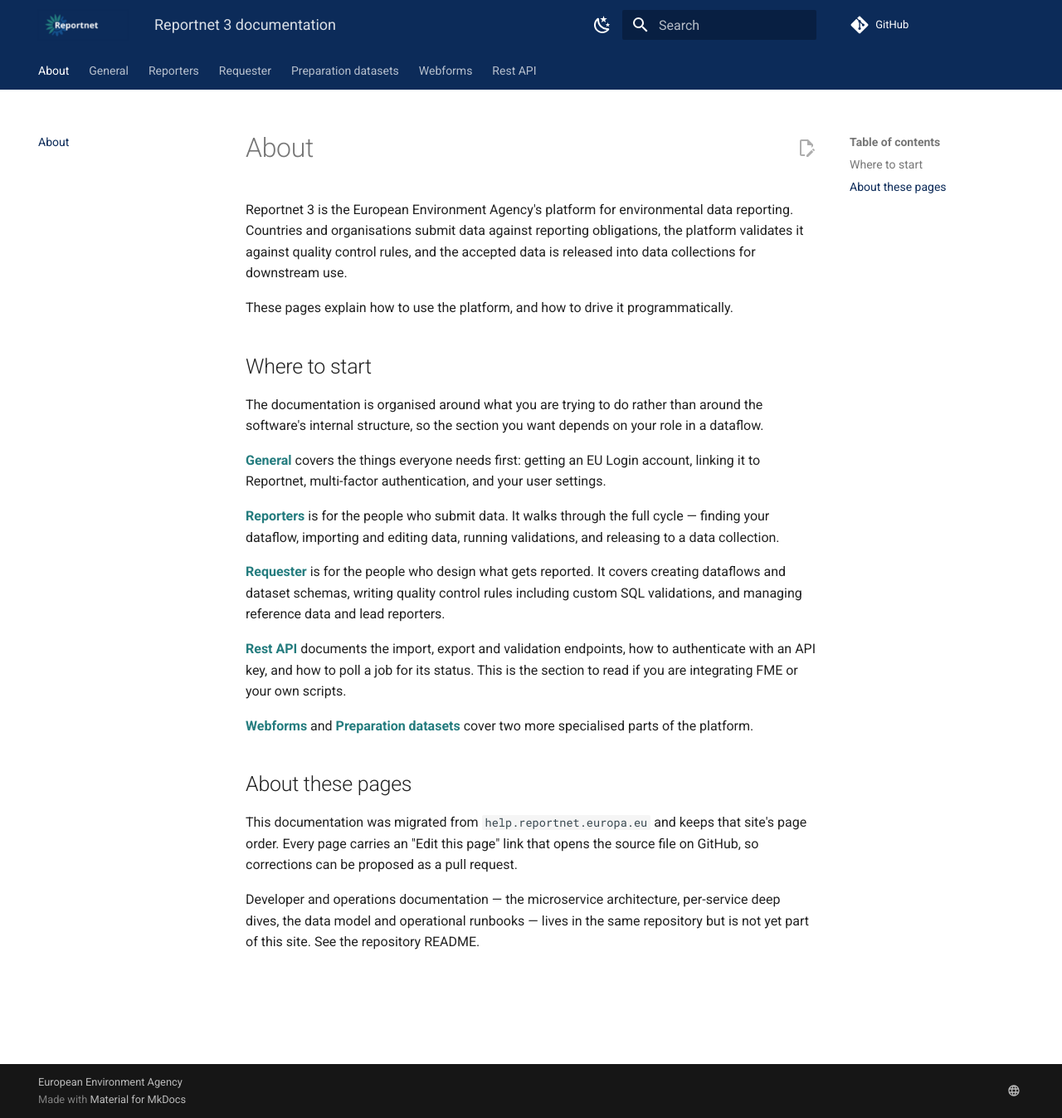
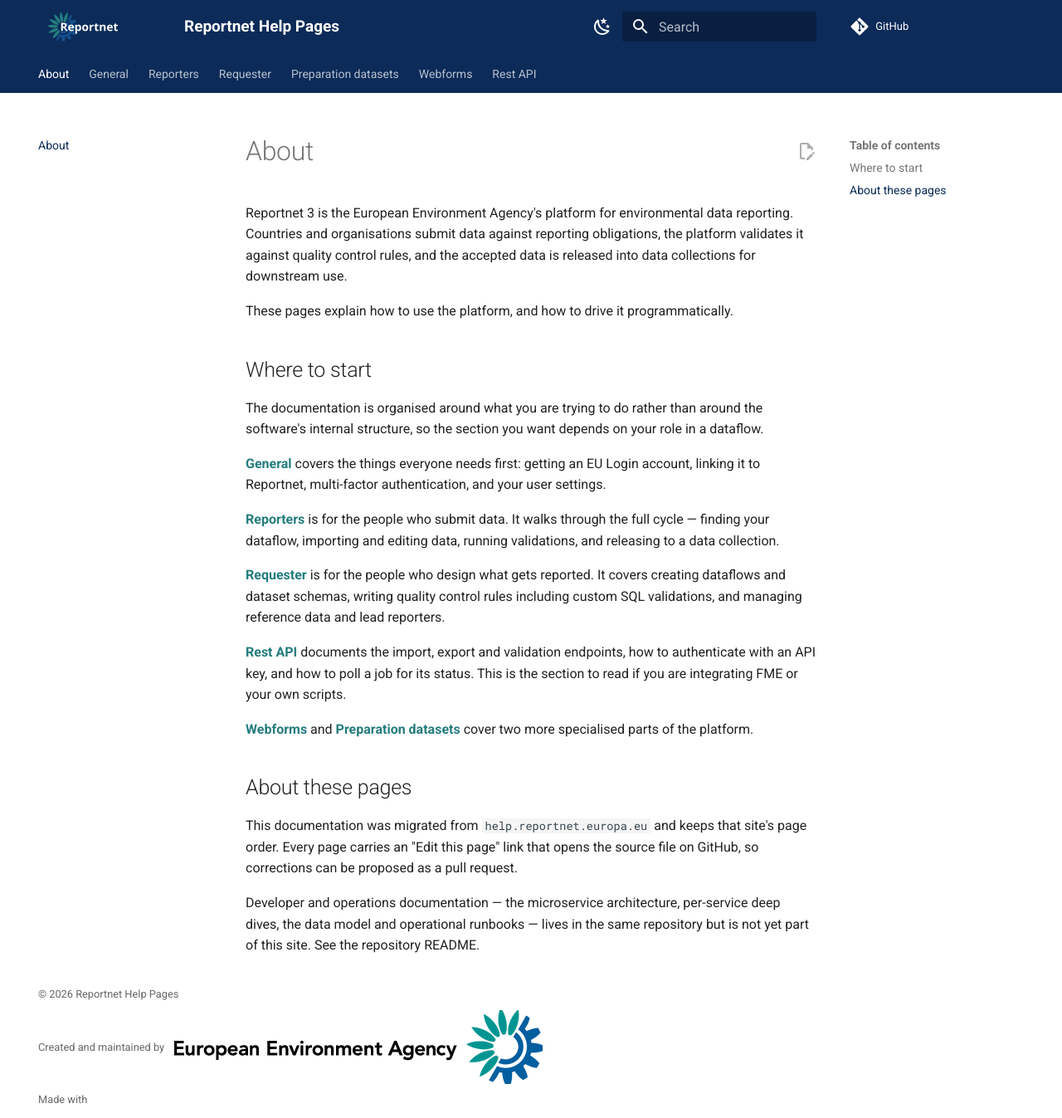
Before and after one commit to eea/eea.help.reportnet3, an MkDocs documentation site: the page built from docs/index.md, in a window 1280 px wide and 1347 px high. Shown: the whole window at 83% size. Built offline with MkDocs 1.6.1 and Material for MkDocs 9.7.7, drawn with Linux system fonts in a browser that asks for light colours; comment, search, counter and statistics services are not loaded.

Commit message:
Match the original help site's title, header logo and footer credit
Site title is now "Reportnet Help Pages", as on the site this replaces.

The header logo is doubled from Material's 1.2rem default to 2.4rem. That is
48px at Material's 20px rem base — exactly the source image's own height, and
so the largest size that stays sharp. No higher-resolution original exists:
the uncropped file on the help site is 170x48, the same height with more
padding. A larger logo needs a larger source asset first.

The logo now links to reportnet.europa.eu via extra.homepage, so it points at
the platform rather than at this site's own home page. The About tab is now
the way back to the documentation home.

The footer reproduces the original credit: copyright line, then "Created and
maintained by" and the EEA logo, bottom left. The year comes from the build
date so it cannot go stale. The EEA logo is black lettering on transparency,
which would be invisible on Material's dark footer strip, so the strip is
white in light mode — showing the mark in its real colours, as the original
does — and the logo is flattened to solid white in dark mode. Flattening uses
brightness(0) before invert(1); invert alone would flip the starburst's teal
and blue to orange and yellow.

The configured copyright string and the duplicate EEA social link are dropped,
both now redundant.

Co-Authored-By: Claude Opus 5 <noreply@anthropic.com>

```diff
--- a/docs/assets/theme/extra.css
+++ b/docs/assets/theme/extra.css
@@ -32,22 +32,110 @@
   color: var(--md-primary-fg-color--light);
 }
 
-/* Material sizes the header logo at 1.2rem, which renders the wordmark in this
- * logo too small to read. The logo is 144x48, so height alone keeps the ratio.
+/* Material sizes the header logo at 1.2rem, which renders this wordmark too
+ * small to read. The logo is 144x48; setting height alone keeps the ratio.
+ * The header is flex and sized by its content, so it grows to fit rather than
+ * clipping. Padding is trimmed back so the extra height goes to the logo
+ * rather than to whitespace around it.
+ *
+ * 2.4rem is 48px at Material's 20px rem base — exactly the source image's own
+ * height, and so the largest size that stays sharp. There is no
+ * higher-resolution original: the uncropped file on the help site is 170x48,
+ * the same height with more padding. Going beyond this upscales and blurs. If
+ * a larger logo is ever wanted, a bigger source asset has to come first.
  */
-.md-header__button.md-logo img {
-  height: 1.8rem;
+.md-header__button.md-logo {
+  padding: 0.2rem 0.4rem;
+  margin: 0.2rem;
+}
+
+.md-header__button.md-logo img,
+.md-header__button.md-logo svg {
+  height: 2.4rem;
   width: auto;
 }
 
-/* The logo already carries the product name, so the site title beside it is
- * redundant on wide screens. Keep it for screen readers and narrow viewports.
+/* On phones the header is tighter, so scale back rather than letting the logo
+ * push the search and menu buttons off the row.
  */
-@media screen and (min-width: 76.25em) {
-  .md-header__title .md-header__topic:first-child {
-    font-weight: 400;
-    opacity: 0.85;
+@media screen and (max-width: 44.9375em) {
+  .md-header__button.md-logo img,
+  .md-header__button.md-logo svg {
+    height: 1.9rem;
   }
+}
+
+/* The site title sits beside the logo. Give it room to breathe against the
+ * larger mark, and keep it from wrapping mid-phrase on medium widths.
+ */
+.md-header__title {
+  margin-left: 0.4rem;
+  font-size: 0.95rem;
+}
+
+.md-header__title .md-header__topic {
+  white-space: nowrap;
+}
+
+/* ---------------------------------------------------------------------------
+ * Footer credit — "Created and maintained by" + the EEA logo, bottom left.
+ * Markup in overrides/partials/copyright.html.
+ * ------------------------------------------------------------------------- */
+
+.rn3-credit {
+  display: flex;
+  align-items: center;
+  gap: 0.6rem;
+  margin: 0.4rem 0;
+  flex-wrap: wrap;          /* text and logo stack on very narrow screens */
+}
+
+.rn3-credit__text {
+  font-size: 0.64rem;
+  line-height: 1.2;
+}
+
+.rn3-credit__link {
+  display: inline-flex;
+  align-items: center;
+}
+
+/* Source is 445x90. Held well below native so it stays crisp on high-DPI
+ * screens, where a footer mark at native size would look soft.
+ */
+.rn3-credit__logo {
+  height: 1.6rem;
+  width: auto;
+  display: block;
+}
+
+/* Material's footer strip is dark in both colour schemes, but the EEA logo is
+ * black lettering on transparency and would be invisible on it. Lifting the
+ * strip to white in light mode shows the mark in its real colours, which is
+ * how the original help site presents it.
+ */
+[data-md-color-scheme="default"] .md-footer-meta {
+  background-color: #ffffff;
+  color: rgba(0, 0, 0, 0.75);
+}
+
+[data-md-color-scheme="default"] .md-footer-meta .md-copyright,
+[data-md-color-scheme="default"] .md-footer-meta .md-copyright__highlight {
+  color: rgba(0, 0, 0, 0.6);
+}
+
+[data-md-color-scheme="default"] .md-footer-meta a {
+  color: var(--md-accent-fg-color);
+}
+
+/* Dark mode keeps the dark strip, so the logo is flattened to solid white.
+ * brightness(0) first collapses it to black, then invert(1) to white —
+ * invert alone would flip the starburst's teal and blue to orange and yellow.
+ * The colour is lost, which is the accepted trade for legibility here.
+ */
+[data-md-color-scheme="slate"] .rn3-credit__logo {
+  filter: brightness(0) invert(1);
+  opacity: 0.9;
 }
 
 /* Dark mode: the navy is dark enough to work as-is, but the body accent needs
--- a/mkdocs.yml
+++ b/mkdocs.yml
@@ -1,11 +1,10 @@
-site_name: Reportnet 3 documentation
-site_description: User guide, service documentation and operational runbooks for the Reportnet 3 platform
+site_name: Reportnet Help Pages
+site_description: Help pages for the Reportnet 3 environmental data reporting platform
 # GitHub Pages serves this project site from a subpath, which has to be part of
 # site_url or the generated redirect stubs and canonical links point at the
 # domain root and 404. Change this if the site later moves to a custom domain
 # such as help.reportnet.europa.eu.
 site_url: https://eea.github.io/eea.help.reportnet3/
-copyright: European Environment Agency
 
 # repo_url / edit_uri drive the "Edit this page" link on every page.
 repo_url: https://github.com/eea/eea.help.reportnet3
@@ -16,6 +15,9 @@ docs_dir: docs
 theme:
   name: material
   language: en
+  # Enables overrides/partials/copyright.html, which rebuilds the
+  # original help site's footer credit.
+  custom_dir: overrides
   # Sourced from the help site. The logo is a solid navy block, so the header
   # colour in assets/theme/extra.css is sampled from it to match.
   logo: assets/theme/reportnet3-logo.png
@@ -144,10 +146,10 @@ validation:
     not_found: warn
 
 extra:
-  social:
-    - icon: material/web
-      link: https://www.eea.europa.eu/
-      name: European Environment Agency
+  # Points the header logo and site title at the Reportnet platform itself
+  # rather than at this site's own home page. Material reads this key directly;
+  # no theme override is needed.
+  homepage: https://reportnet.europa.eu/
 
 extra_css:
   - assets/theme/extra.css
--- /dev/null
+++ b/overrides/partials/copyright.html
@@ -0,0 +1,43 @@
+{#-
+  Overrides Material's default copyright partial.
+
+  Reproduces the footer of the original help site: a copyright line, then
+  "Created and maintained by" followed by the European Environment Agency
+  logo, all sitting bottom left. Material places .md-copyright at the start of
+  the footer's flex row, so no positioning is needed here — see
+  assets/theme/extra.css for the layout and for how the logo is kept legible
+  in dark mode, where its black lettering would otherwise disappear.
+
+  The year comes from the build date rather than being hardcoded, so it cannot
+  go stale. The site rebuilds on every push.
+-#}
+<div class="md-copyright">
+  <div class="md-copyright__highlight">
+    &copy; {{ build_date_utc.year }} {{ config.site_name }}
+  </div>
+
+  <div class="rn3-credit">
+    <span class="rn3-credit__text">Created and maintained by</span>
+    <a
+      href="https://www.eea.europa.eu/"
+      target="_blank"
+      rel="noopener"
+      class="rn3-credit__link"
+    >
+      <img
+        src="{{ 'assets/theme/eea-logo.png' | url }}"
+        alt="European Environment Agency"
+        class="rn3-credit__logo"
+        width="445"
+        height="90"
+      >
+    </a>
+  </div>
+
+  {% if not config.extra.generator == false %}
+    Made with
+    <a href="https://squidfunk.github.io/mkdocs-material/" target="_blank" rel="noopener">
+      Material for MkDocs
+    </a>
+  {% endif %}
+</div>
```
Also changed, not shown: README.md (+2 -1 lines), docs/assets/theme/eea-logo.png (added).
